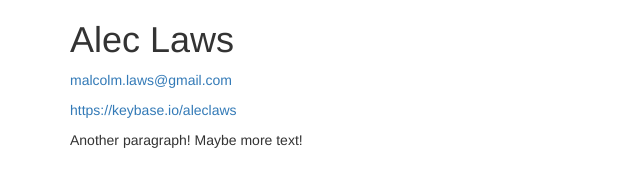
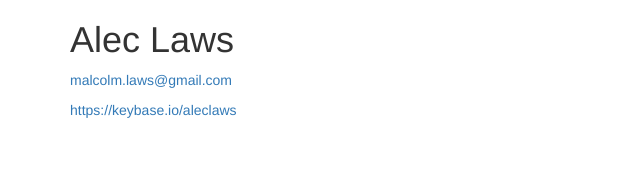
Before and after one commit to aleclaws/aleclaws.github.io, a plain HTML site: page index.html in a window 1280 px wide. Shown: the whole page, without its empty margins (0-640 px from the left). Drawn offline with nearby package versions, Linux system fonts and the light colour scheme.

Commit message:
Removed test line.

```diff
--- a/index.html
+++ b/index.html
@@ -15,8 +15,6 @@
   <p><a href="https://keybase.io/aleclaws">https://keybase.io/aleclaws</a></p>
 
 
-  <p>Another paragraph!  Maybe more text!</p>
-
 
 </body>
 </div>
```
